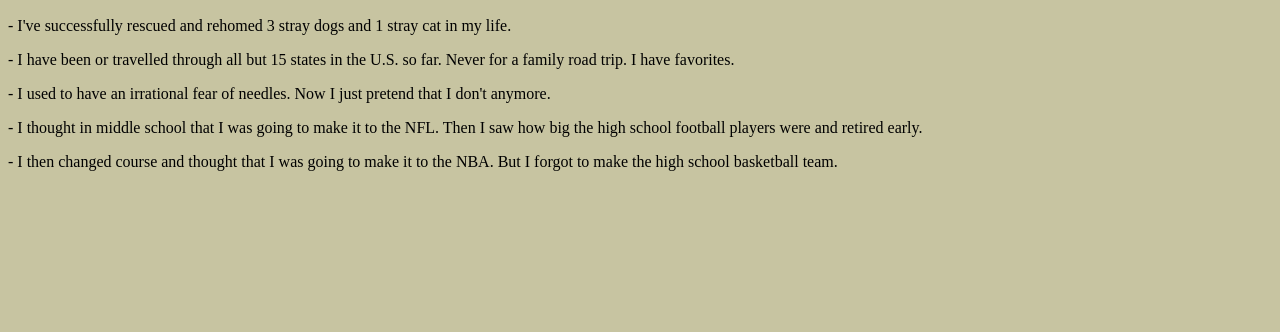
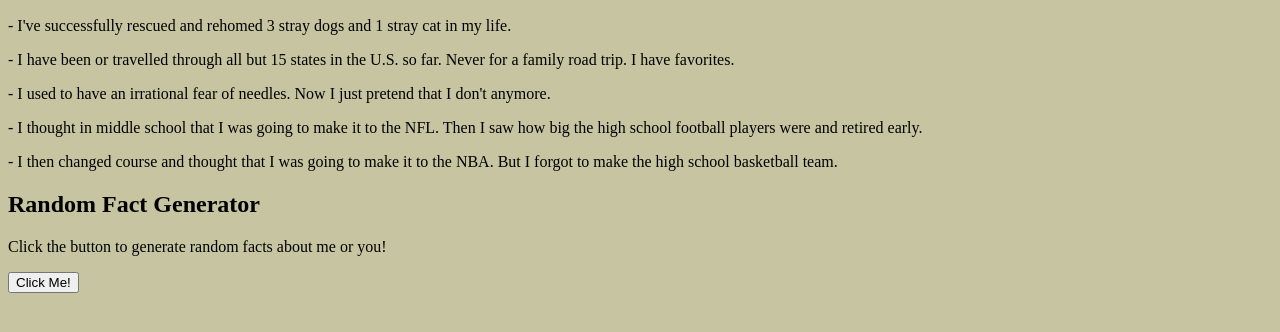
Before and after one commit to TheClutchC/ideal-funicular, a plain HTML site: page about.html in a window 1280 px wide. Shown: the part 206-538 px from the top of the page. Drawn offline with Linux system fonts and the light colour scheme.

Commit message:
add fact generator to about.html

```diff
--- a/about.html
+++ b/about.html
@@ -56,5 +56,10 @@
         <p>- I then changed course and thought that I was going to make it to the NBA. But I forgot to make the high school basketball team.</p>
         <p></p>
         <p></p>
+        <h2>Random Fact Generator</h2>
+
+<p id="demo">Click the button to generate random facts about me or you!</p>
+
+<button type="button" onclick='document.getElementById("demo").innerHTML = "I had a weird poop today"'>Click Me!</button>
 
     </div>
```
